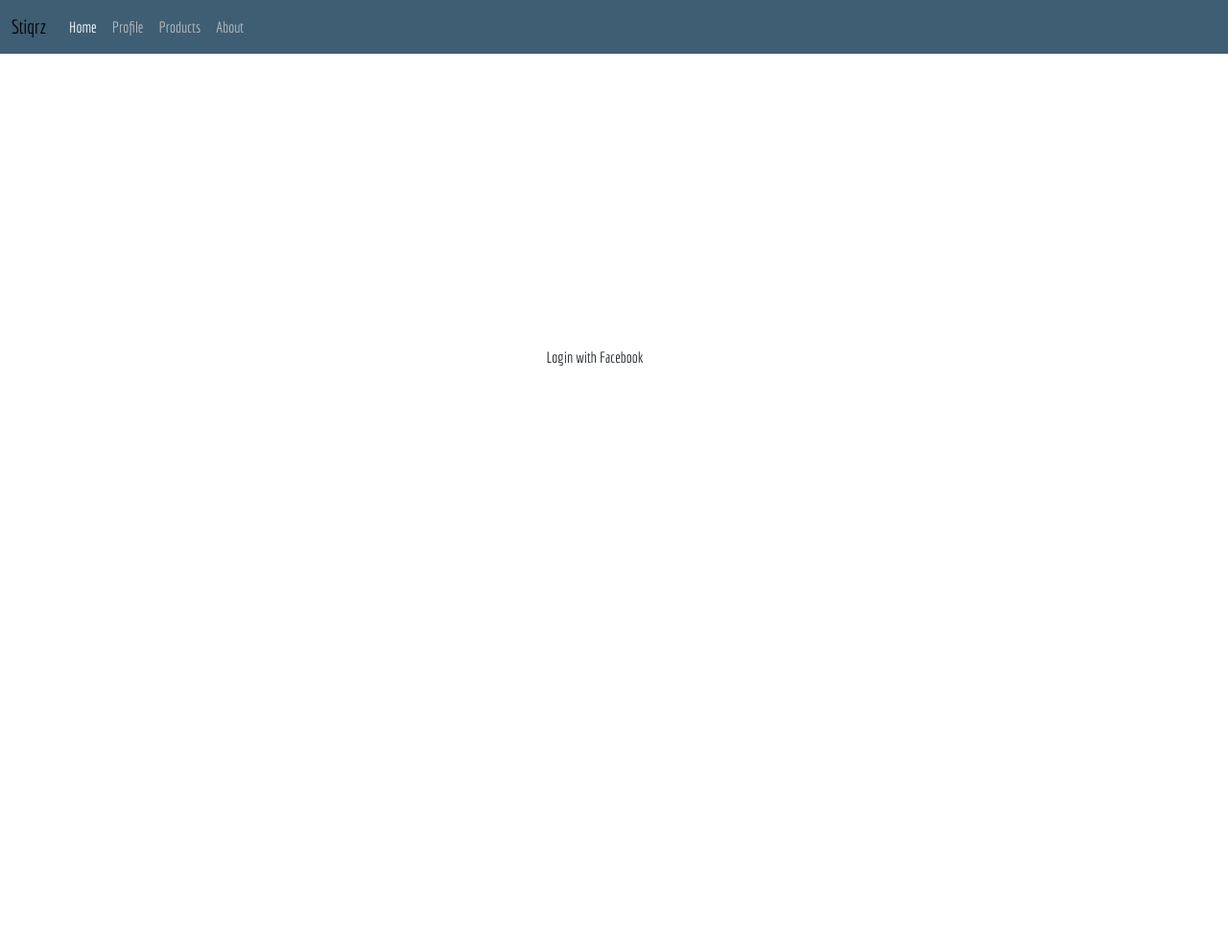
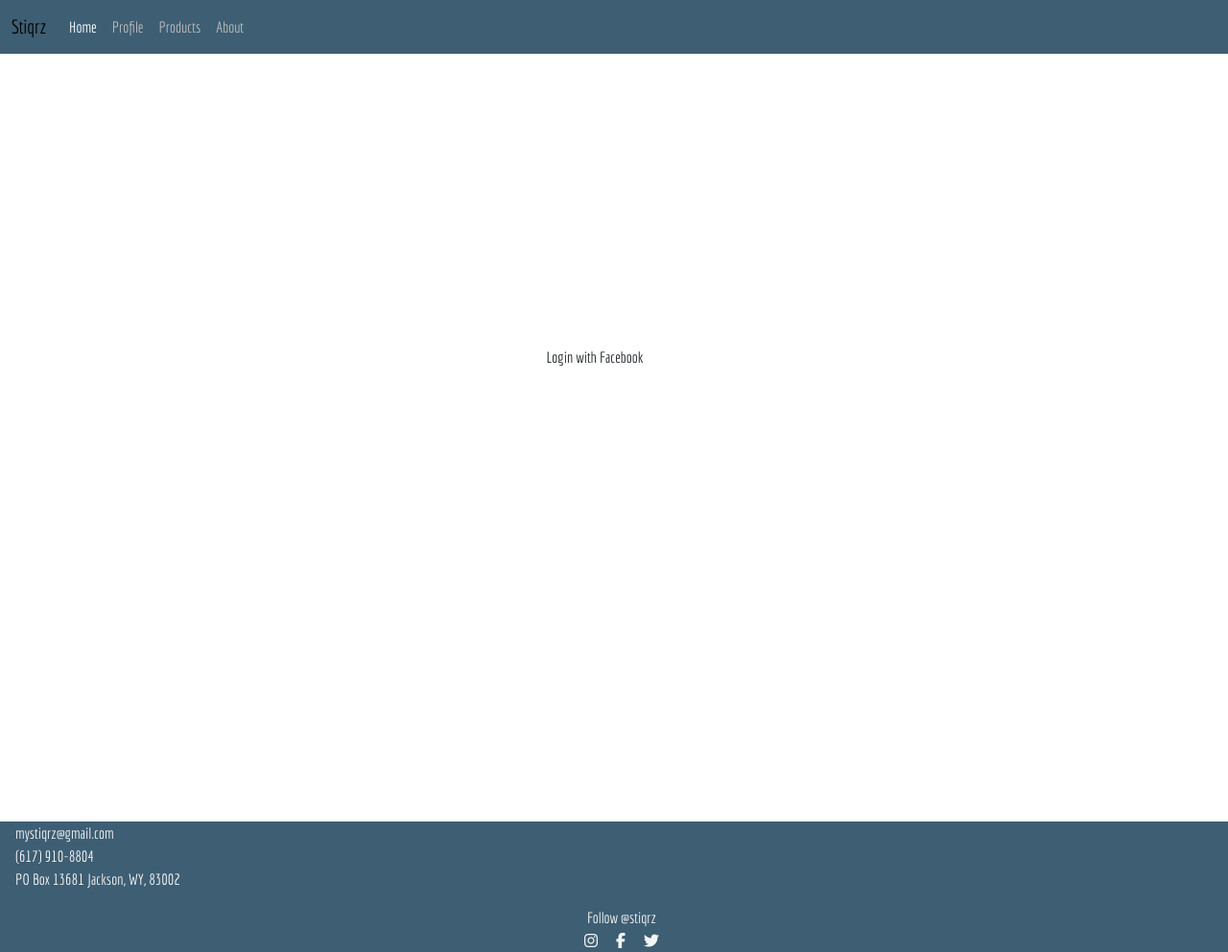
Before and after one commit to jeffgcameron/stiqrz, a website: page index.html in a window 1280 px wide. Shown: the whole page at 96% size. Before the commit the page ends 800 px from the top, so only its background shows below. Drawn offline with nearby package versions, Linux system fonts and the light colour scheme.

Commit message:
implements footer

```diff
--- a/index.css
+++ b/index.css
@@ -64,3 +64,24 @@ body {
 .hidden {
     display: none !important;
 }
+
+.footer-home-page {
+    padding-left: 1em;
+    color: whitesmoke;
+    background-color: #3d5e73;
+    margin-top: 100vh;
+}
+
+.clickable-footer {
+    text-decoration: none;
+    color: whitesmoke;
+}
+
+.footer-icons {
+    margin-top: 2vh;
+    text-align: center;
+}
+
+.footer-icons .clickable-footer{
+    padding: .5em .5em 0 .5em;
+}
--- a/index.html
+++ b/index.html
@@ -55,6 +55,18 @@
         <a id="email-link"><i class="fa-solid fa-envelope clickable icon"></i></a>
       </section>
 
+      <footer class="footer-home-page">
+        <div><a class="clickable-footer" href="mailto: mystiqrz@gmail.com">mystiqrz@gmail.com</a></div>
+        <div><a class="clickable-footer" href="tel: 6179108804">(617) 910-8804</a></div>
+        <div>PO Box 13681 Jackson, WY, 83002</div>
+        <div class="footer-icons">
+          <div>Follow @stiqrz</div>
+          <a class="clickable-footer" href="https://www.instagram.com/stiqrz/" target="_blank"><i class="fa-brands fa-instagram"></i></a>
+          <a class="clickable-footer" href="https://www.facebook.com/stiqrz/" target="_blank"><i class="fa-brands fa-facebook-f"></i></a>
+          <a class="clickable-footer" href="https://www.twitter.com/stiqrz/" target="_blank"><i class="fa-brands fa-twitter"></i></a>
+        </div>
+      </footer>
+
 
       <!-- scrips -->
       <script src="jquery-3.6.3.min.js"></script>
```
